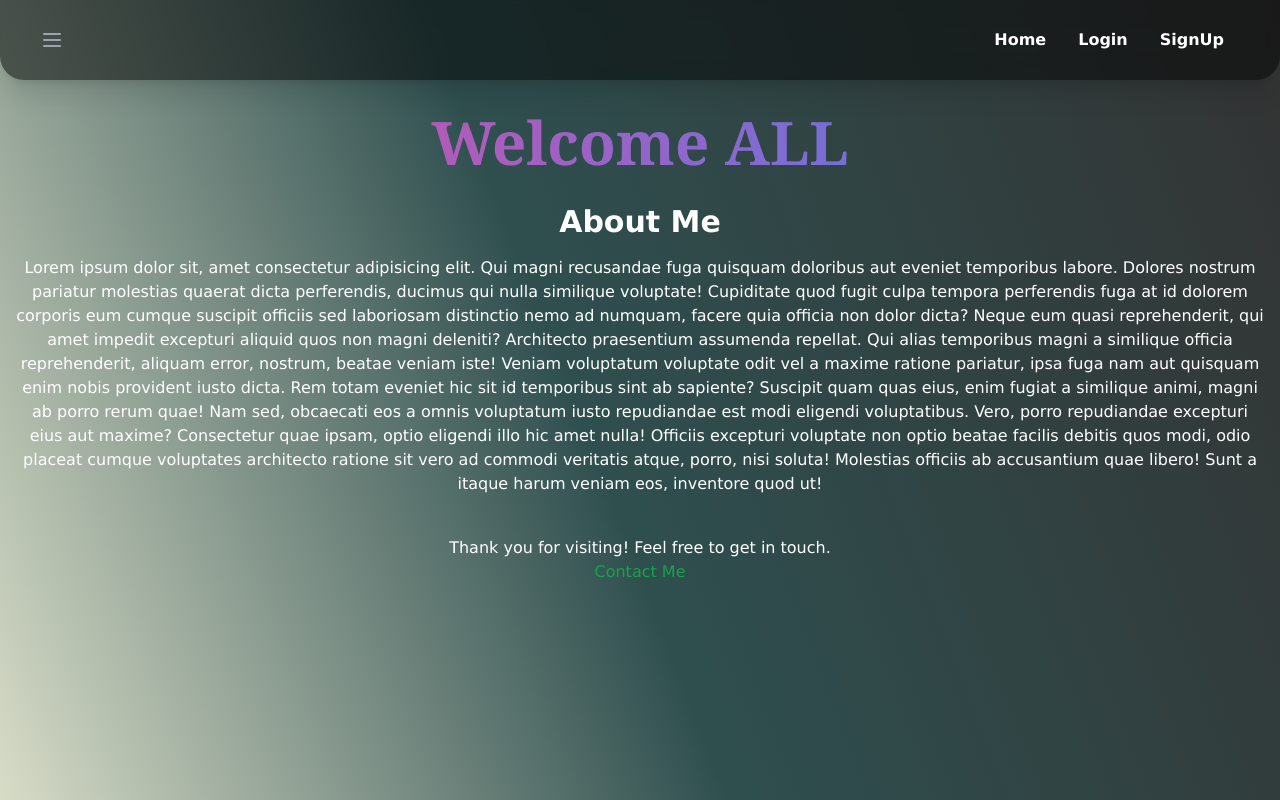
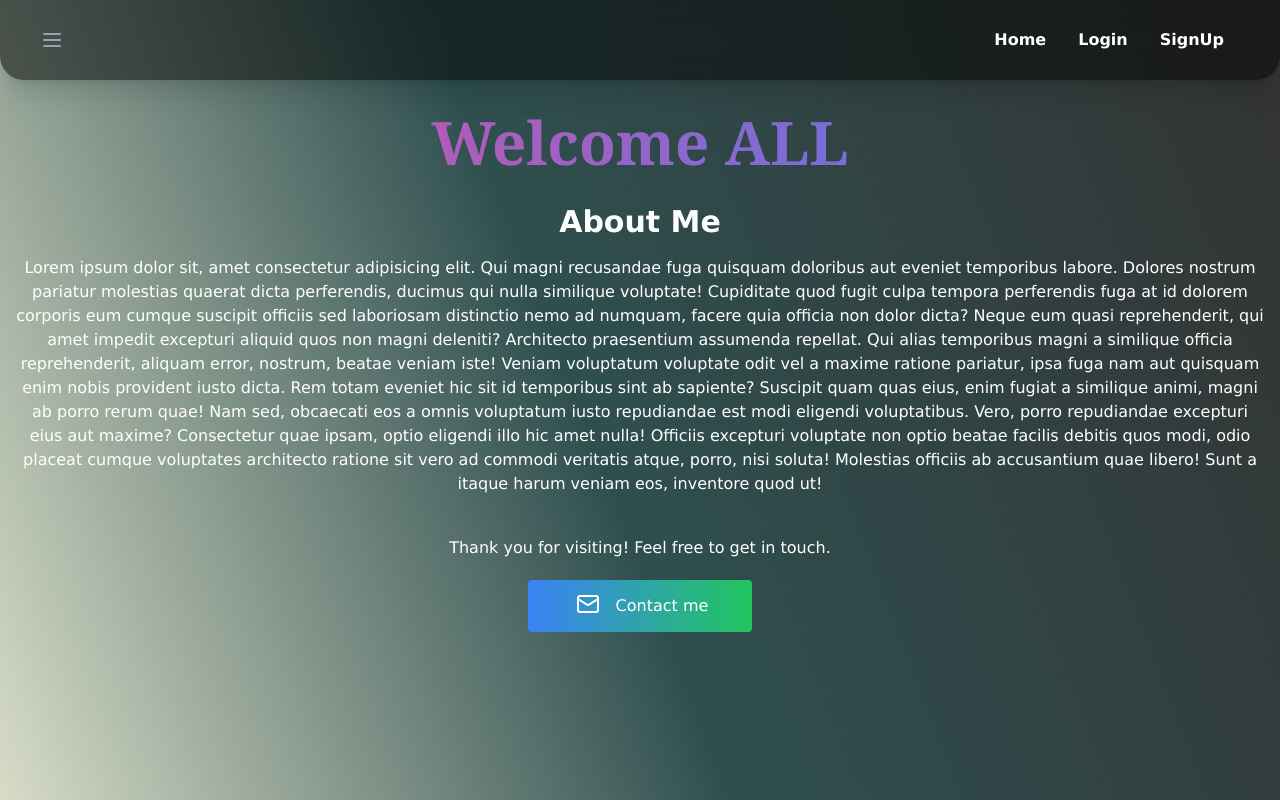
Before and after one commit to Devyalamaddi/project-dev-dc-1, a Next.js app: page / in a window 1280 px wide. Shown: the top 800 px of the page. Built offline with nearby package versions, Linux system fonts and the light colour scheme.

Commit message:
animated the contact me button

```diff
--- a/app/(root)/page.tsx
+++ b/app/(root)/page.tsx
@@ -1,3 +1,4 @@
+import { MailIcon } from 'lucide-react';
 import React from 'react';
 
 const HomePage = () => {
@@ -15,8 +16,21 @@ const HomePage = () => {
       </section>
 
       <footer className="mt-10 text-center">
-        <p className="text-base text-white">Thank you for visiting! Feel free to get in touch.</p>
-        <a href="devendrayalamaddi@gmail.com" className="text-green-600 hover:underline mt-2">Contact Me</a>
+        <p className="text-base text-white pb-5">Thank you for visiting! Feel free to get in touch.</p>
+        {/* <a href="devendrayalamaddi@gmail.com" className="text-green-600 hover:underline mt-2">Contact Me</a> */}
+
+        <div className="flex justify-center">
+          <a
+            href="mailto:devendrayalamaddi@gmail.com"
+            className="group flex w-56 gap-3 justify-center items-center py-2 px-4 text-white bg-gradient-to-r from-blue-500 to-green-500 rounded hover:from-blue-600 hover:to-green-600 transition"
+          >
+            <MailIcon className="inline m-1 mb-2 transform transition-transform duration-300 ease-in-out group-hover:translate-x-32" />
+            <span className='transform transition-transform duration-300 ease-in-out group-hover:-translate-x-5'>Contact me</span>
+          </a>
+        </div>
+
+
+
       </footer>
     </div>
   );
```
